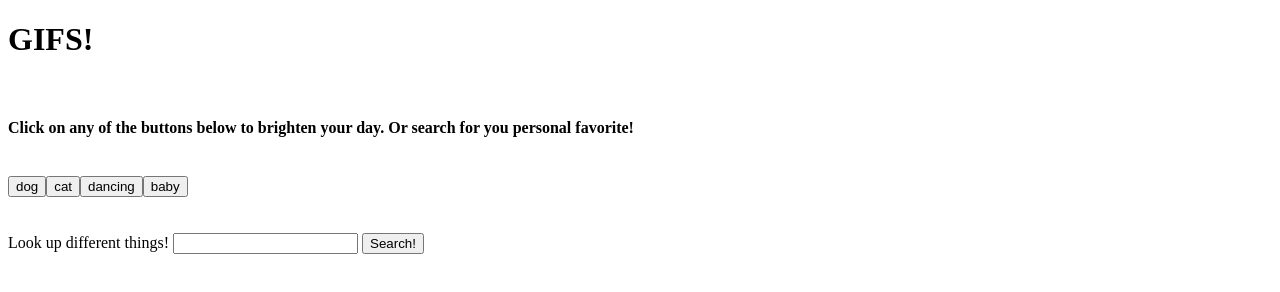
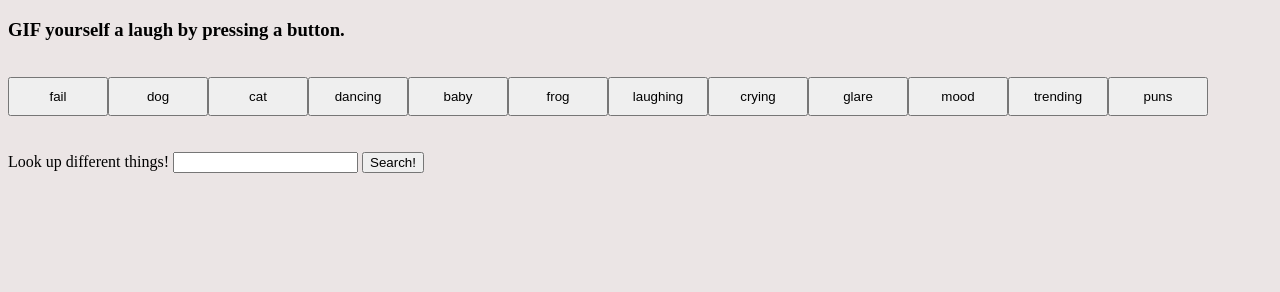
Before and after one commit to moonh94/giftastic, a plain HTML site: page index.html in a window 1280 px wide. Drawn offline with nearby package versions, Linux system fonts and the light colour scheme.

Commit message:
css changes and pause attempt

```diff
--- a/assets/css/style.css
+++ b/assets/css/style.css
@@ -0,0 +1,12 @@
+body{
+    background: rgb(235, 229, 229);
+}
+
+button {
+    padding: 10px;
+    width: 100px;
+    display: inline-block;
+}
+#image-display{
+    display: inline-block;
+}
--- a/assets/javascript/giftastic.js
+++ b/assets/javascript/giftastic.js
@@ -1,4 +1,6 @@
-var topics = ["dog", "cat", "dancing", "baby"];
+
+
+var topics = ["fail","dog", "cat", "dancing", "baby", "frog", "laughing", "crying", "glare", "mood", "trending", "puns"];
 
 
 
@@ -42,12 +44,12 @@ function displayGIF() {
             var rating = results[i].rating;
             var p =$("<p>").text("Rating: " + rating);
             var searchImage =$("<img>");
+            //I would change the images link below to images.fixed_height_still.url to pause gifs
             searchImage.attr("src", results[i].images.fixed_height.url);
             searchDiv.prepend(p, searchImage);
             $("image-display").prepend(searchDiv);
 
 $("#image-display").prepend(searchDiv);
-        // }
 
         }
     })
@@ -55,7 +57,27 @@ $("#image-display").prepend(searchDiv);
 }
 
 
+//MY ATTEMPT AT PAUSING GIFS
+// $(".gif").on("click", function() {
+//     var state =$(this).attr("data-state");
+//     var stillURL=$(this).attr("data-still");
+//     stillURL.attr("src", results[i].images.fixed_height_still.url);
+//     var animatedURL=$(this).attr("data-aniamte");
+//     animatedURL.attr("src", results[i].images.fixed_height.url);
 
+// if (state) {
+//     $(this).attr({
+//         "src": animatedURL,
+//         "data-state": "animate",
+//     })
+
+//     } else {
+//         $(this).attr({
+//             "scr": stillURL,
+//             "data-state": "still",
+//         })
+//     }
+// })
 
 
 
--- a/index.html
+++ b/index.html
@@ -10,9 +10,7 @@
 </head>
 <body>
 
-        <h1>GIFS!</h1>
-        <br>
-        <h4>Click on any of the buttons below to brighten your day. Or search for you personal favorite!</h4>
+        <h3>GIF yourself a laugh by pressing a button.</h3>
         <br>
     </div>
     <!--new buttons will go here-->
```
